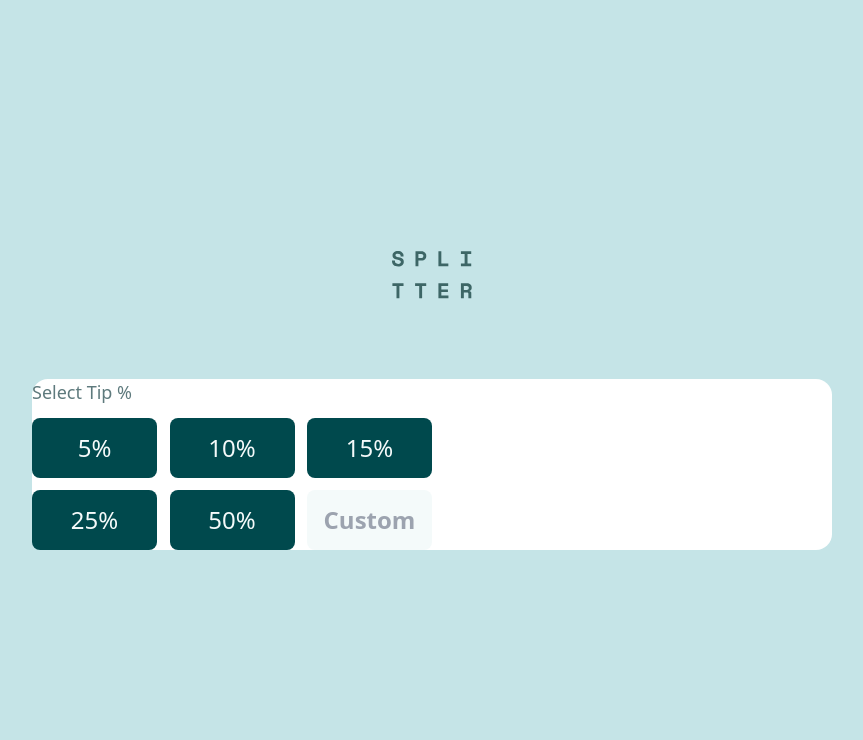
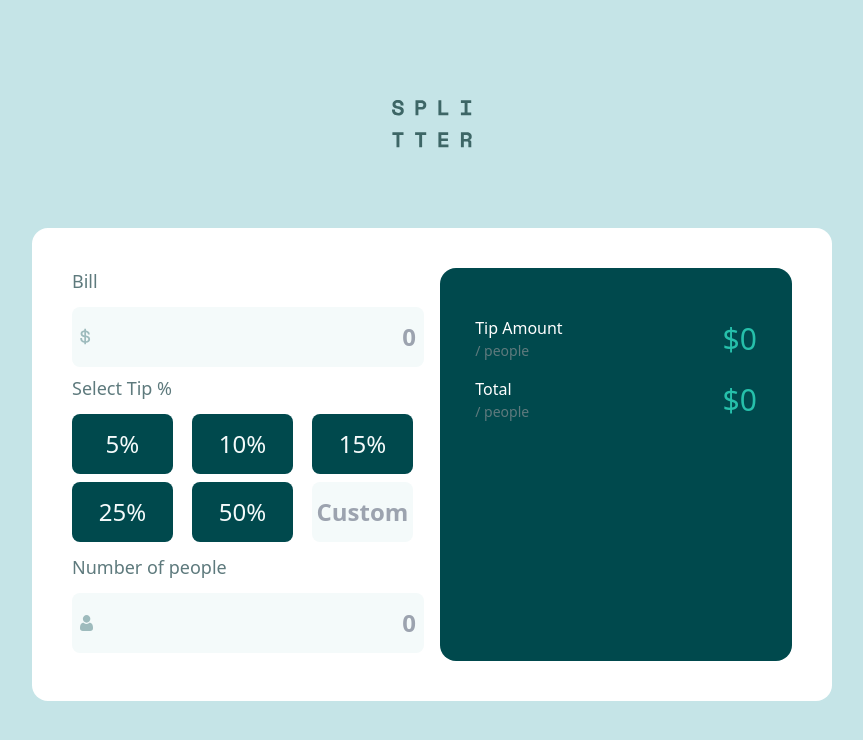
Before and after one commit to ChristmasLover12345/tip-calculator-app-main, a React (Vite) app: page / in a window 1280 px wide. Shown: the top 740 px of the page, without its empty margins (208-1071 px from the left). Built offline with nearby package versions, Linux system fonts and the light colour scheme.

Commit message:
almost done with frontend and backend

```diff
--- a/src/App.jsx
+++ b/src/App.jsx
@@ -1,13 +1,14 @@
-import { use, useEffect, useState } from "react"
+import { useEffect, useState } from "react"
 import TipBtnComponent from "./Components/TipBtnComponent"
 
 
 
 function App() {
-  const [customTip, setCustomTip] = useState()
   const [tip, setTip] = useState()
   const[bill, setBill] = useState()
   const[people, setPeople] = useState()
+  const [tipAmount, setTipAmount] = useState(0)
+  const [total, setTotal] = useState(0)
 
 useEffect(() => {
   console.log(tip)
@@ -18,32 +19,65 @@ useEffect(() => {
      <div className='bg-[#c5e4e7] w-screen h-screen flex flex-col items-center justify-center'>
       <img className='h-[48px] w-[80px] mb-20' src="../images/logo.svg" alt="the splitter logo" />
 
-      <div className='bg-white w-[800px] h-auto rounded-2xl flex flex-col items-center justify-center'>
+      <div className='bg-white md:w-[800px] h-auto rounded-2xl flex flex-col md:flex-row items-center p-10 justify-center'>
 
-        <div className="w-full h-auto flex flex-col md:flex-row items-center ">
 
-          <div className="w-full h-auto flex flex-col items-center">
 
-            <p className="text-start self-start text-[#5e7a7d] mb-3 text-[18px] font-medium">Select Tip %</p>
-            <div className="w-full h-auto flex flex-row justify-between pb-3">
-              <TipBtnComponent text={5} tipSetter={setTip} />
-              <TipBtnComponent text={10} tipSetter={setTip} />
-              <TipBtnComponent text={15} tipSetter={setTip} />
-            </div>
-            <div className="w-full h-auto flex flex-row justify-between">
-              <TipBtnComponent text={25} tipSetter={setTip} />
-              <TipBtnComponent text={50} tipSetter={setTip} />
-              <input  onChange={(e) => setTip(e.target.value)} type="text" placeholder="Custom" className=" text-center h-[60px] w-[125px] text-[24px] font-bold bg-[#f4fafa] text-[#00494d] hover:border-4 hover:border-[#26c0ab] rounded-lg flex items-center justify-center" />
+          <div className="w-full h-auto flex flex-col items-center me-2">
+
+          <p className="text-start self-start text-[#5e7a7d] mb-3 text-[18px] font-medium">Bill</p>
+          <div className="w-full h-auto flex flex-row items-center bg-[#f4fafa] px-2 rounded-lg hover:border-4 hover:border-[#26c0ab] mb-2">
+            <img src="../images/icon-dollar.svg" alt="a dollar sign"/>
+            <input  onChange={(e) => setBill(e.target.value)} type="text" placeholder="0" className=" text-end h-[60px] w-full text-[24px] font-bold bg-[#f4fafa] text-[#00494d] flex items-center justify-center" />
+          </div>
+
+                      <p className="text-start self-start text-[#5e7a7d] mb-3 text-[18px] font-medium row-start-1">Select Tip %</p>
+            <div className="w-full h-auto justify-between pb-3 grid grid-cols-2 grid-rows-3 md:grid-cols-3 md:grid-rows-2 gap-2">
+              <TipBtnComponent text={5} tipSetter={setTip} extraClass={"col-start-1 row-start-1 md:col-start-1 md:row-start-1"}/>
+              <TipBtnComponent text={10} tipSetter={setTip} extraClass={"col-start-2 row-start-1 md:col-start-2 md:row-start-1"}/>
+              <TipBtnComponent text={15} tipSetter={setTip} extraClass={"col-start-1 row-start-2 md:col-start-3 md:row-start-1"}/>
+              <TipBtnComponent text={25} tipSetter={setTip} extraClass={"col-start-2 row-start-2 md:col-start-1 md:row-start-2"}/>
+              <TipBtnComponent text={50} tipSetter={setTip} extraClass={"col-start-1 row-start-3 md:col-start-2 md:row-start-2"}/>
+              <input  onChange={(e) => setTip(e.target.value)} type="text" placeholder="Custom" className=" text-center h-[60px] w-[90%] text-[24px] font-bold bg-[#f4fafa] text-[#00494d] hover:border-4 hover:border-[#26c0ab] rounded-lg flex items-center justify-center col-start-2 row-start-3 md:col-start-3 md:row-start-2" />
             </div>
 
+            <p className="text-start self-start text-[#5e7a7d] mb-3 text-[18px] font-medium">Number of people</p>
+          <div className="w-full h-auto flex flex-row items-center bg-[#f4fafa] px-2 rounded-lg hover:border-4 hover:border-[#26c0ab] mb-2">
+            <img src="../images/icon-person.svg" alt="a dollar sign"/>
+            <input  onChange={(e) => setPeople(e.target.value)} type="text" placeholder="0" className=" text-end h-[60px] w-full text-[24px] font-bold bg-[#f4fafa] text-[#00494d] flex items-center justify-center" />
+          </div>
 
           </div>
 
-          <div className="w-full h-auto flex flex-col items-center">
+        <div className="w-full h-auto md:h-full rounded-2xl flex flex-col items-center ms-2 bg-[#00494d]">
+
+          <div className="w-[80%] flex justify-between items-center mt-12">
+
+            <div>
+              <h2 className="text-[16px] text-white">Tip Amount</h2>
+              <p className="text-[14px] text-[#5e7a7d]">/ people</p>
+            </div>
+
+            <p className="text-[30px] text-[#26c0ab] font-medium">${tipAmount}</p>
 
           </div>
 
+          <div className="w-[80%] flex justify-between items-center mt-4">
+
+          <div>
+            <h2 className="text-[16px] text-white">Total</h2>
+            <p className="text-[14px] text-[#5e7a7d]">/ people</p>
+          </div>
+
+          <p className="text-[30px] text-[#26c0ab] font-medium">${total}</p>
+
+          </div>
+
+
+
         </div>
+
+
 
 
 
--- a/src/Components/TipBtnComponent.jsx
+++ b/src/Components/TipBtnComponent.jsx
@@ -1,6 +1,7 @@
 import React, { useEffect } from 'react'
 
 const TipBtnComponent = (props) => {
+  const [style, setStyle] = React.useState(`h-[60px] w-[90%] bg-[#00494d] text-[#f4fafa] hover:bg-[#26c0ab] hover:text-[#00494d] rounded-lg flex items-center justify-center ${props.extraClass}`)
 
   const doThing = () => {
     props.tipSetter(props.text)
@@ -9,7 +10,7 @@ const TipBtnComponent = (props) => {
 
 
   return (
-    <div onClick={doThing} className='h-[60px] w-[125px] bg-[#00494d] text-[#f4fafa] hover:bg-[#26c0ab] hover:text-[#00494d] rounded-lg flex items-center justify-center'>
+    <div onClick={doThing} className={style}>
 
         <span className='text-[24px] font-medium'>{`${props.text}%`}</span>
 
```
